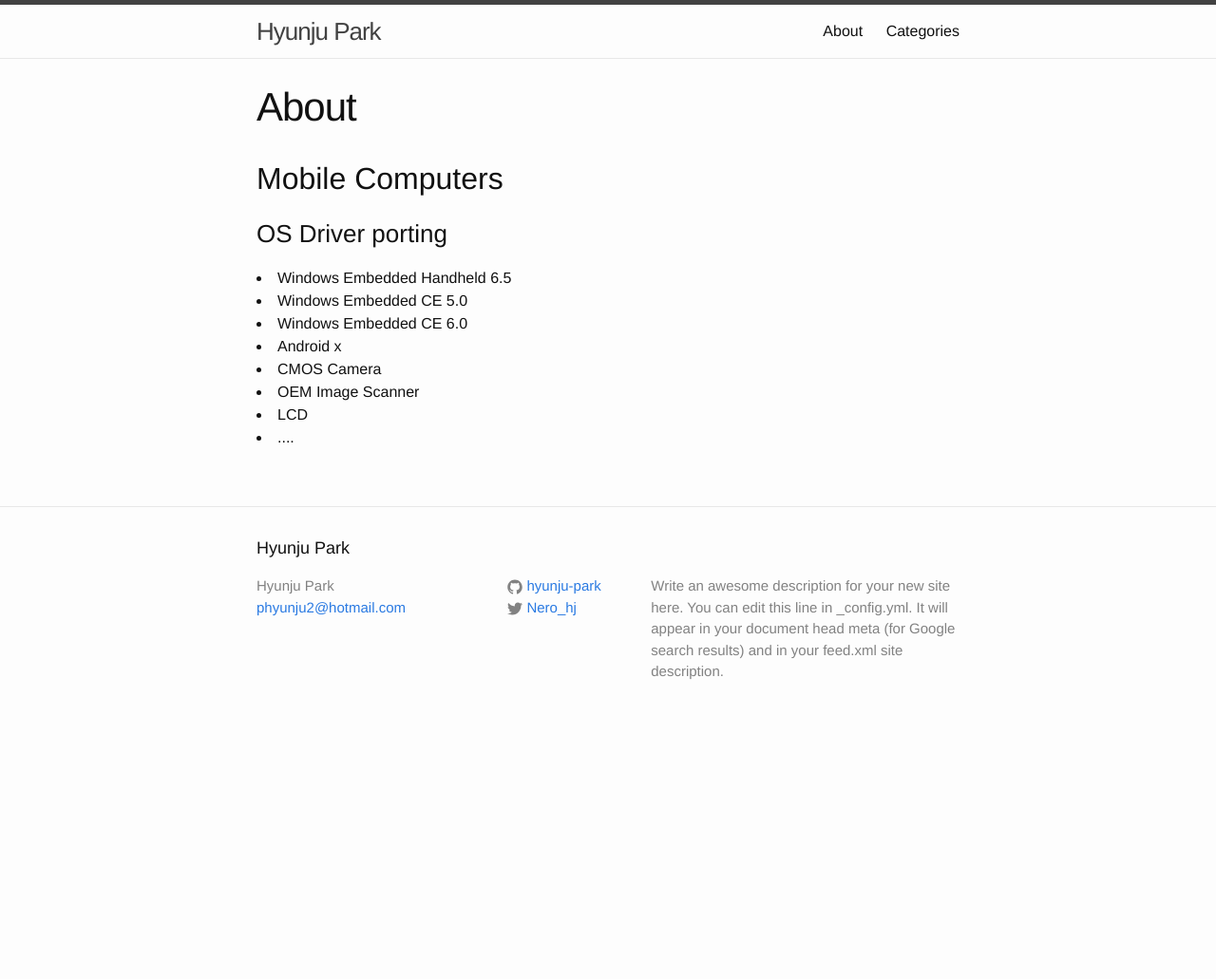
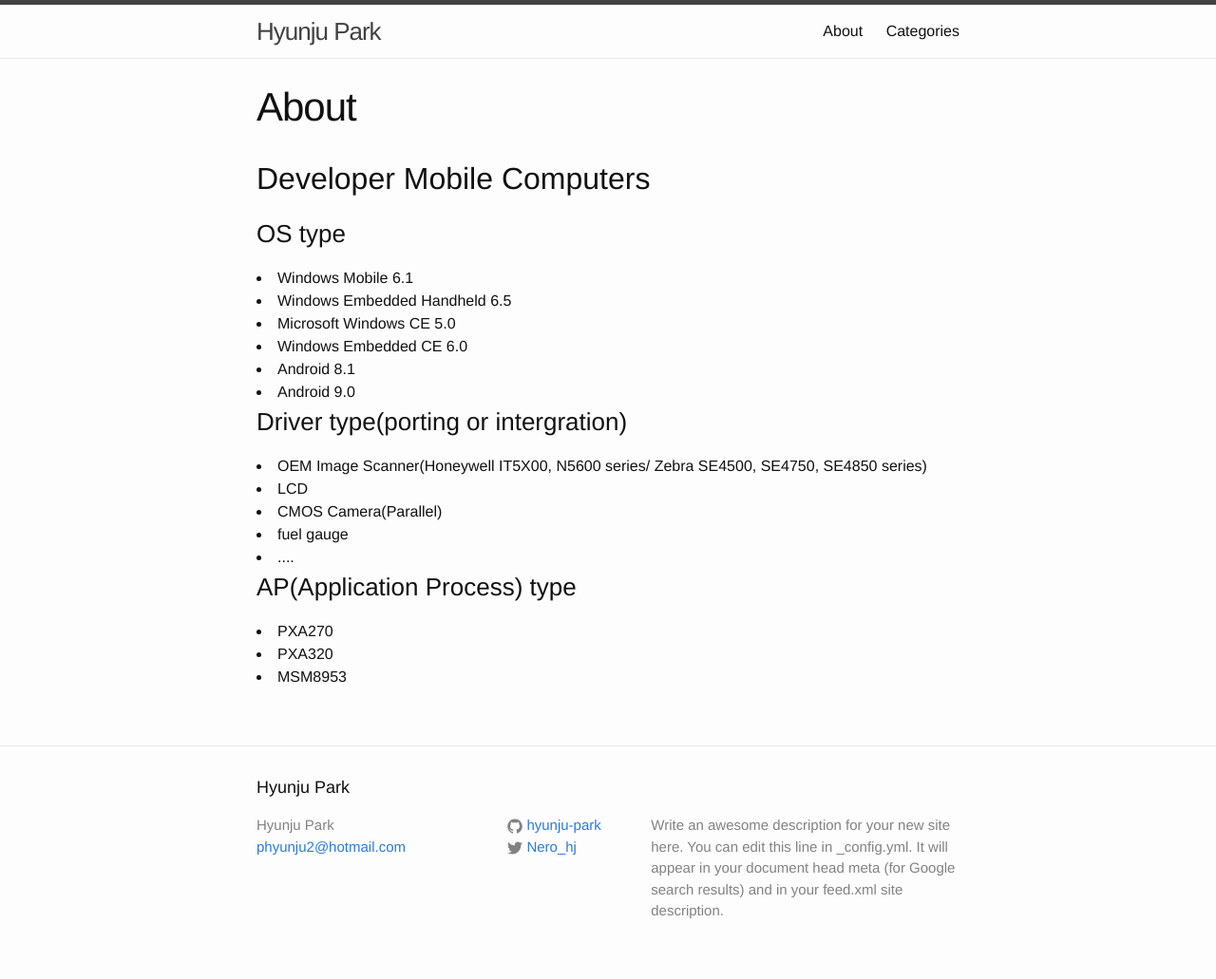
Before and after one commit to hyunju-park/hyunju-park.github.io, a Jekyll site: the page built from about.md, in a window 1280 px wide. Shown: the whole page at 95% size. Built offline with Jekyll 4.4.1, drawn with Linux system fonts in a browser that asks for light colours; before the commit the page ends 900 px from its top, so only the background shows below that.

Commit message:
Update about.md

```diff
--- a/about.md
+++ b/about.md
@@ -4,15 +4,26 @@
 permalink: /about/
 ---
 
-<h2>Mobile Computers</h2>
+<h2>Developer Mobile Computers</h2>
 
-<h3>OS Driver porting</h3>
+<h3>OS type</h3>
+<li>Windows Mobile 6.1</li>
 <li>Windows Embedded Handheld 6.5</li>
-<li>Windows Embedded CE 5.0</li>
+<li>Microsoft Windows CE 5.0</li>
 <li>Windows Embedded CE 6.0</li>
-<li>Android x</li>
+<li>Android 8.1</li>
+<li>Android 9.0</li>
 
-<li>CMOS Camera</li>
-<li>OEM Image Scanner</li>
+
+<h3>Driver type(porting or intergration)</h3>
+<li>OEM Image Scanner(Honeywell IT5X00, N5600 series/ Zebra SE4500, SE4750, SE4850 series)  </li>
 <li>LCD</li>
+<li>CMOS Camera(Parallel)</li>
+<li>fuel gauge</li>
 <li>....</li>
+
+
+<h3>AP(Application Process) type</h3>
+<li>PXA270</li>
+<li>PXA320</li>
+<li>MSM8953</li>
```
